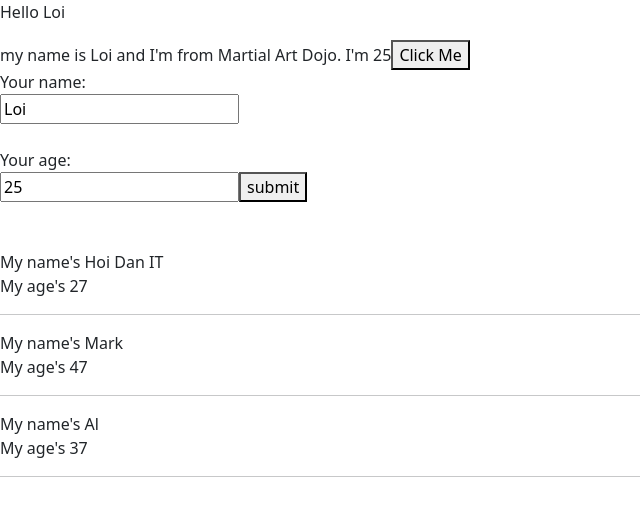
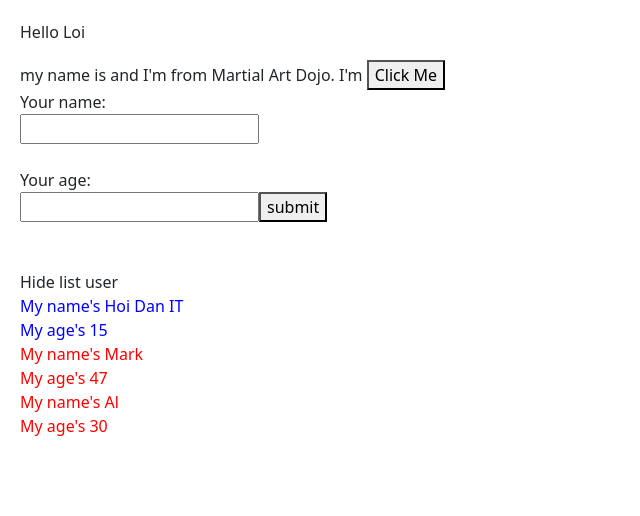
Before and after one commit to louluo311/LearnWithEric, a React (Vite) app in the folder react-app/: page / in a window 1280 px wide. Shown: the top 516 px of the page, without its empty margins (0-640 px from the left). Built offline with nearby package versions, Linux system fonts and the light colour scheme.

Commit message:
video 27

```diff
--- a/react-app/package.json
+++ b/react-app/package.json
@@ -10,7 +10,8 @@
   },
   "dependencies": {
     "react": "^18.2.0",
-    "react-dom": "^18.2.0"
+    "react-dom": "^18.2.0",
+    "sass": "1.53.0"
   },
   "devDependencies": {
     "@types/react": "^18.0.27",
--- a/react-app/src/App.css
+++ /dev/null
@@ -1,3 +0,0 @@
-body{
-  padding: 0;
-}
--- /dev/null
+++ b/react-app/src/App.scss
@@ -0,0 +1,3 @@
+body{
+  padding: 20px;
+}
--- a/react-app/src/App.tsx
+++ b/react-app/src/App.tsx
@@ -1,6 +1,6 @@
 import { useState } from 'react'
 import reactLogo from './assets/react.svg'
-import './App.css'
+import './App.scss'
 import 'bootstrap/dist/css/bootstrap.min.css';
 import MyComponent from './component/MyComponent';
 import React from 'react';
--- a/react-app/src/component/UserInfor.tsx
+++ b/react-app/src/component/AddUserInfor.tsx
@@ -1,17 +1,24 @@
 import React from 'react';
 
-class UserInfor extends React.Component {
+class AddUserInfor extends React.Component {
 
     state = {
-        name: 'Loi',
+        name: '',
         address: 'Martial Art Dojo',
-        age: 25
+        age: ''
     }
 
 
-    handleSubmit(event) {
+    handleOnSubmit = (event) => {
         event.preventDefault();
-        console.log('Hello', this.state.name);
+        console.log(this.state)
+
+        this.props.handleAddNewUser({
+            id: Math.floor(Math.random() * 100 + 1) + '-random',
+            name: this.state.name,
+            age: this.state.age
+        });
+
     }
 
     handleOnChangeName = (event) => {
@@ -33,7 +40,7 @@ class UserInfor extends React.Component {
             <div>
                 my name is {this.state.name} and I'm from {this.state.address}. I'm {this.state.age}
                 <button onClick={(event) => {this.handleClick(event)} }>Click Me</button>
-                <form onSubmit={(event) => this.handleSubmit(event)}>
+                <form onSubmit={(event) => this.handleOnSubmit(event)}>
                     <label>Your name:</label>
                     <br />
                     <input
@@ -54,4 +61,4 @@ class UserInfor extends React.Component {
     }
 }
 
-export default UserInfor;
+export default AddUserInfor;
--- /dev/null
+++ b/react-app/src/component/DisplayInfor.scss
@@ -0,0 +1,9 @@
+.display-infor-container {
+    .red {
+        color: red;
+    }
+
+    .blue {
+        color: blue;
+    }
+}
--- a/react-app/src/component/DisplayInfor.tsx
+++ b/react-app/src/component/DisplayInfor.tsx
@@ -1,22 +1,40 @@
 import React from "react";
+import './DisplayInfor.scss'
+class DisplayInfor extends React.Component {
+    state = {
+        isShowListUser: true
+    }
 
-class DisplayInfor extends React.Component {
+
+    handleHideShowUser = () => {
+        this.setState({
+            isShowListUser: !this.state.isShowListUser
+        })
+    }
     render() {
         const { listUsers } = this.props;
-        console.log(listUsers);
+
+
         return (
-            <div >
+            <div className="display-infor-container">
+                <div>
+                    <span onClick={() => this.handleHideShowUser()}>{this.state.isShowListUser? 'Hide':'Show'} list user</span>
+                </div>
+                {this.state.isShowListUser &&
+                    <div>
                         {listUsers.map((user, index) => {
+                            // console.log(listUsers)
                             return (
-                        <div key={user.id}>
+                                <div key={user.id} className={(+user.age > 18) ? 'red' : 'blue'}>
                                     <div>My name's {user.name}</div>
                                     <div>My age's {user.age}</div>
-                            <hr />
                                 </div>
+
                             )
+
                         })}
-                {/* <div>My name's {name}</div>
-                <div>My age's {age}</div> */}
+                    </div>
+                }
             </div>
         )
     }
--- a/react-app/src/component/MyComponent.tsx
+++ b/react-app/src/component/MyComponent.tsx
@@ -1,26 +1,33 @@
 import React from "react";
-import UserInfor from "./UserInfor";
+import AddUserInfor from "./AddUserInfor";
 import DisplayInfor from "./DisplayInfor";
 
 class MyComponent extends React.Component {
 
     state = {
         listUsers: [
-            { id: 1, name: 'Hoi Dan IT', age: '27' },
+            { id: 1, name: 'Hoi Dan IT', age: '15' },
             {id: 2, name : 'Mark', age : '47' },
-            {id: 3, name : 'Al', age : '37' },
+            {id: 3, name : 'Al', age : '30' },
         ]
     }
 
+    handleAddNewUser = (userObject) => {
+        // console.log('>>> Check data from parent ', userObject);
+        this.setState({
+            listUsers: [userObject, ...this.state.listUsers]
+        })
+    }
     render() {
         //DRY -> 'DON'T REPEAT YOURSELF'
         return (
             <div>
-                <UserInfor></UserInfor>
+                <AddUserInfor
+                    handleAddNewUser={this.handleAddNewUser}
+                />
                 <br /><br />
                 <DisplayInfor
                     listUsers={this.state.listUsers}
-
                 />
             </div>
         );
```
Also changed, not shown: 1 other file (tests, documents, lock files or other folders). Lines whose indentation alone changed are shown as unchanged.
